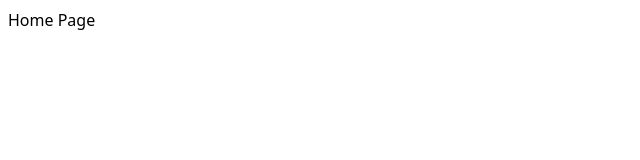
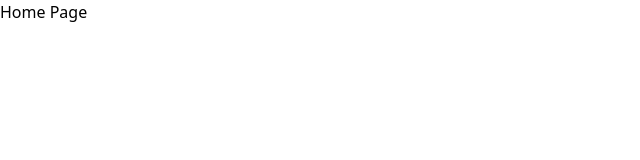
Before and after one commit to lindembergtxr/handtalk-fullstack-challenge, a Vue app in the folder frontend/: page / in a window 1280 px wide. Shown: the top 160 px of the page, without its empty margins (0-640 px from the left). Built offline with nearby package versions, Linux system fonts and the light colour scheme.

Commit message:
feat(frontend): add and configure tailwindcss

```diff
--- a/frontend/package.json
+++ b/frontend/package.json
@@ -18,6 +18,7 @@
     },
     "devDependencies": {
         "@eslint/js": "^9.38.0",
+        "@tailwindcss/vite": "^4.1.16",
         "@types/node": "^24.6.0",
         "@types/vue-router": "^2.0.0",
         "@typescript-eslint/eslint-plugin": "^8.46.2",
@@ -32,6 +33,7 @@
         "eslint-plugin-vue": "^10.5.1",
         "jsdom": "^27.0.1",
         "prettier": "^3.6.2",
+        "tailwindcss": "^4.1.16",
         "typescript": "~5.9.3",
         "typescript-eslint": "^8.46.2",
         "vite": "^7.1.7",
--- a/frontend/src/style.css
+++ b/frontend/src/style.css
@@ -1,3 +1,5 @@
+@import 'tailwindcss';
+
 :root {
     font-family: system-ui, Avenir, Helvetica, Arial, sans-serif;
     line-height: 1.5;
--- a/frontend/vite.config.ts
+++ b/frontend/vite.config.ts
@@ -1,9 +1,10 @@
 /// <reference types="vitest" />
 import { defineConfig } from 'vitest/config'
 import vue from '@vitejs/plugin-vue'
+import tailwindcss from '@tailwindcss/vite'
 
 export default defineConfig({
-    plugins: [vue()],
+    plugins: [vue(), tailwindcss()],
     test: {
         environment: 'jsdom',
         globals: true,
```
Also changed, not shown: 1 other file (tests, documents, lock files or other folders).
